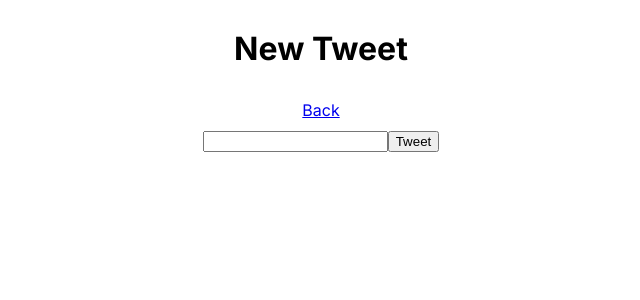
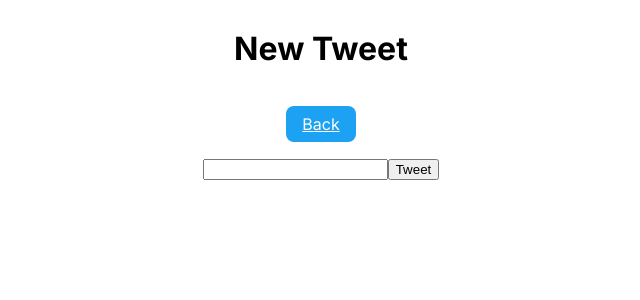
Before and after one commit to suujia/TSB-hackathon-mvp-template, a Next.js app: page /new in a window 1280 px wide. Shown: the top 300 px of the page, without its empty margins (319-959 px from the left). Built offline with nearby package versions, Linux system fonts and the light colour scheme.

Commit message:
Improved CSS, README

```diff
--- a/src/app/globals.css
+++ b/src/app/globals.css
@@ -2,14 +2,37 @@
   display: flex;
   flex-direction: column;
   align-items: center;
-  gap: 10px;
+  gap: 16px;
+}
+
+.button {
+  display: flex;
+  align-items: center;
+  justify-content: center;
+  padding: 8px 16px;
+  width: auto;
+  color: #fff;
+  border: none;
+  border-radius: 8px;
+  background-color: #1da1f2;
+  cursor: pointer;
+  transition: background-color 0.3s;
 }
 
 .tweet {
   display: flex;
-  align-items: center;
+  flex-direction: column;
+  align-items: flex-start;
   justify-content: center;
-  margin: 10px;
-  height: 100px;
+  margin: 16px;
+  padding: 16px;
   width: 300px;
+  color: #333;
+  box-shadow: 0 2px 4px rgba(0, 0, 0, 0.1);
+  border-radius: 8px;
+  background-color: #fff;
+  border: 1px solid #e1e8ed;
+  font-size: 16px;
+  font-weight: 400;
+  font-family: "Arial", sans-serif;
 }
--- a/src/app/new/page.jsx
+++ b/src/app/new/page.jsx
@@ -21,7 +21,9 @@ export default function NewTweetPage() {
   return (
     <div className="container">
       <h1>New Tweet</h1>
-      <Link href="/">Back</Link>
+      <Link href="/" className="button">
+        Back
+      </Link>
       <form action={createTweet}>
         <input type="text" name="content" />
         <button type="submit">Tweet</button>
--- a/src/app/page.js
+++ b/src/app/page.js
@@ -7,7 +7,9 @@ export default async function Page() {
   return (
     <div className="container">
       <h1>Mini Twitter</h1>
-      <Link href="/new">New Tweet</Link>
+      <Link href="/new" className="button">
+        New Tweet
+      </Link>
       <ul>
         {tweets.map((tweet) => (
           <div className="tweet" key={tweet.id}>
```
Also changed, not shown: 1 other file (tests, documents, lock files or other folders).
